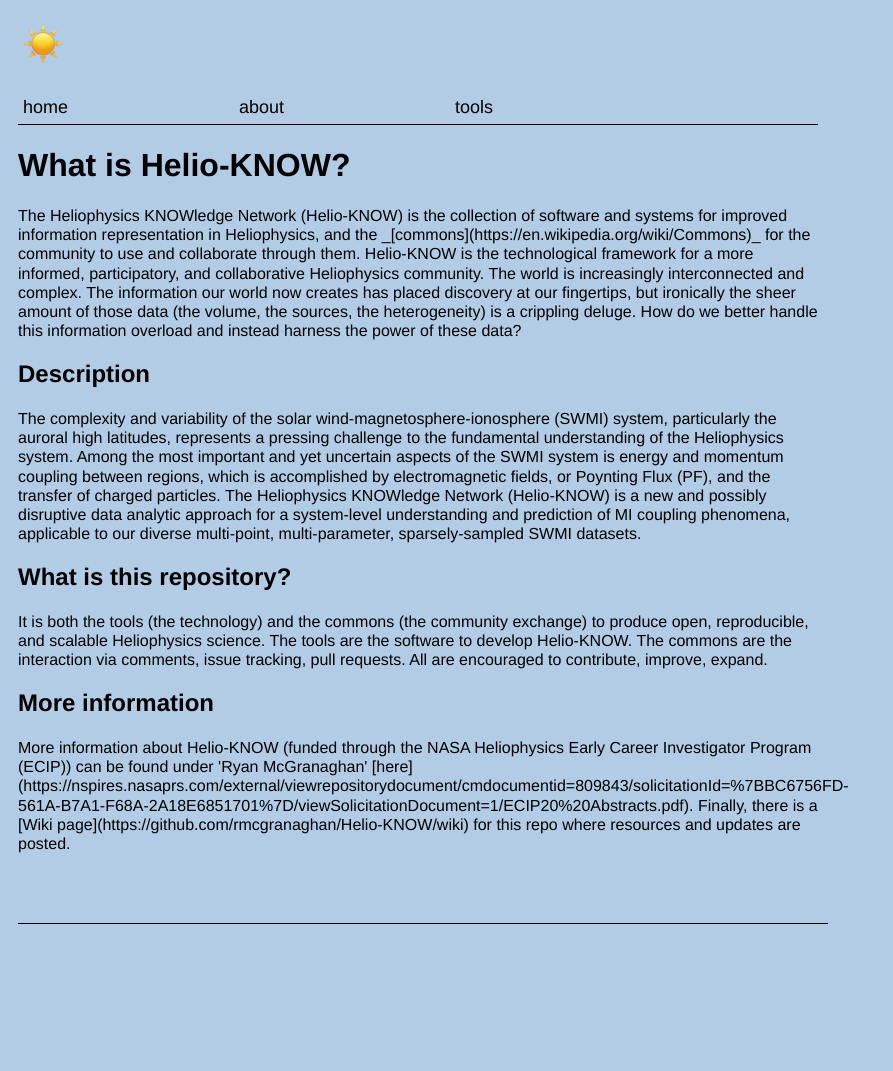
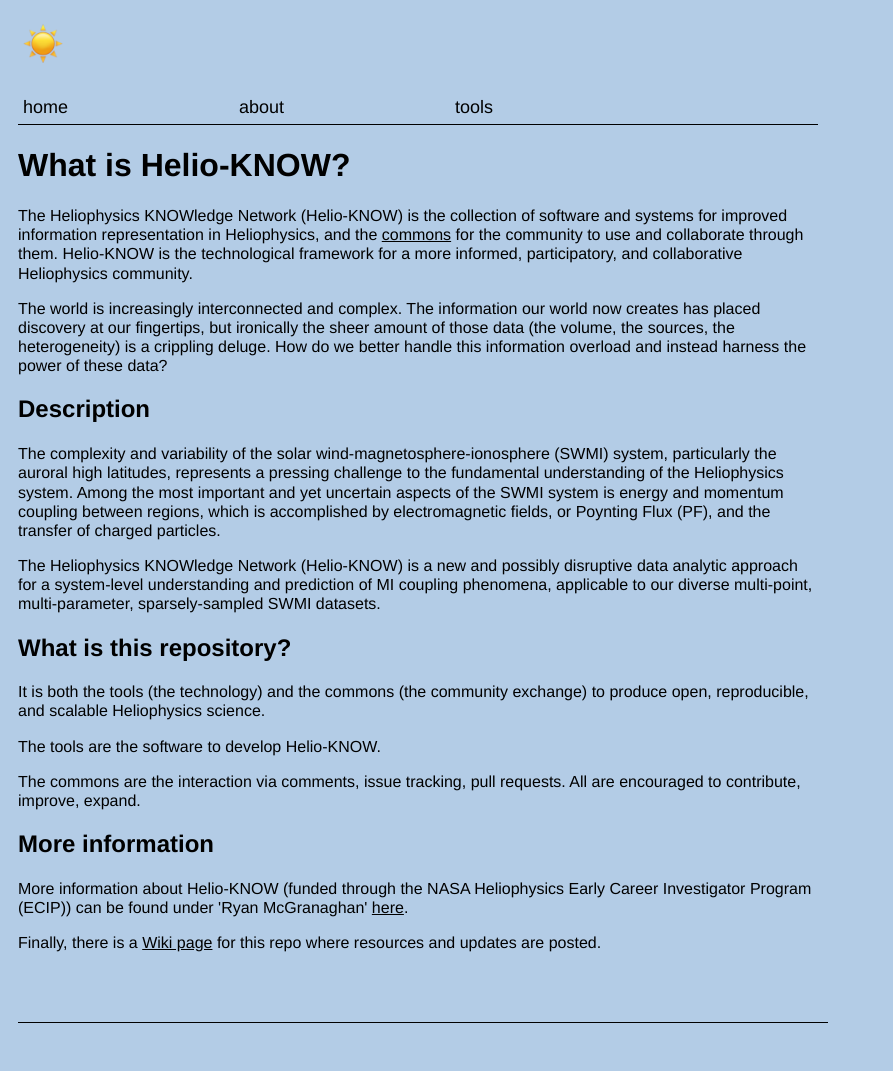
Before and after one commit to agnescameron/HelioKNOW, a Jekyll site: the page built from app/about.html, in a window 1280 px wide. Shown: the whole page, without its empty margins (0-893 px from the left). Built offline with Jekyll 4.4.1, drawn with Linux system fonts in a browser that asks for light colours; nearby versions of some CDN libraries; before the commit the page ends 972 px from its top, so only the background shows below that.

Commit message:
tidied about page

```diff
--- a/app/about.html
+++ b/app/about.html
@@ -3,25 +3,25 @@
 layout: main
 ---
 
-The Heliophysics KNOWledge Network (Helio-KNOW) is the collection of software and systems for improved information representation in Heliophysics, and the _[commons](https://en.wikipedia.org/wiki/Commons)_ for the community to use and collaborate through them. Helio-KNOW is the technological framework for a more informed, participatory, and collaborative Heliophysics community.
+<p>The Heliophysics KNOWledge Network (Helio-KNOW) is the collection of software and systems for improved information representation in Heliophysics, and the <a href="https://en.wikipedia.org/wiki/Commons)">commons</a> for the community to use and collaborate through them. Helio-KNOW is the technological framework for a more informed, participatory, and collaborative Heliophysics community. </p>
 
-The world is increasingly interconnected and complex. The information our world now creates has placed discovery at our fingertips, but ironically the sheer amount of those data (the volume, the sources, the heterogeneity) is a crippling deluge. How do we better handle this information overload and instead harness the power of these data?
+<p>The world is increasingly interconnected and complex. The information our world now creates has placed discovery at our fingertips, but ironically the sheer amount of those data (the volume, the sources, the heterogeneity) is a crippling deluge. How do we better handle this information overload and instead harness the power of these data? </p>
 
 
 <h2>Description</h2>
-The complexity and variability of the solar wind-magnetosphere-ionosphere (SWMI) system, particularly the auroral high latitudes, represents a pressing challenge to the fundamental understanding of the Heliophysics system. Among the most important and yet uncertain aspects of the SWMI system is energy and momentum coupling between regions, which is accomplished by electromagnetic fields, or Poynting Flux (PF), and the transfer of charged particles.
+<p>The complexity and variability of the solar wind-magnetosphere-ionosphere (SWMI) system, particularly the auroral high latitudes, represents a pressing challenge to the fundamental understanding of the Heliophysics system. Among the most important and yet uncertain aspects of the SWMI system is energy and momentum coupling between regions, which is accomplished by electromagnetic fields, or Poynting Flux (PF), and the transfer of charged particles.</p>
 
-The Heliophysics KNOWledge Network (Helio-KNOW) is a new and possibly disruptive data analytic approach for a system-level understanding and prediction of MI coupling phenomena, applicable to our diverse multi-point, multi-parameter, sparsely-sampled SWMI datasets.
+<p>The Heliophysics KNOWledge Network (Helio-KNOW) is a new and possibly disruptive data analytic approach for a system-level understanding and prediction of MI coupling phenomena, applicable to our diverse multi-point, multi-parameter, sparsely-sampled SWMI datasets.</p>
 
 <h2>What is this repository?</h2>
-It is both the tools (the technology) and the commons (the community exchange) to produce open, reproducible, and scalable Heliophysics science.
+<p>It is both the tools (the technology) and the commons (the community exchange) to produce open, reproducible, and scalable Heliophysics science. </p>
 
-The tools are the software to develop Helio-KNOW.
+<p>The tools are the software to develop Helio-KNOW. </p>
 
-The commons are the interaction via comments, issue tracking, pull requests. All are encouraged to contribute, improve, expand.
+<p>The commons are the interaction via comments, issue tracking, pull requests. All are encouraged to contribute, improve, expand. </p>
 
 
 <h2>More information</h2>
-More information about Helio-KNOW (funded through the NASA Heliophysics Early Career Investigator Program (ECIP)) can be found under 'Ryan McGranaghan' [here](https://nspires.nasaprs.com/external/viewrepositorydocument/cmdocumentid=809843/solicitationId=%7BBC6756FD-561A-B7A1-F68A-2A18E6851701%7D/viewSolicitationDocument=1/ECIP20%20Abstracts.pdf).
+<p>More information about Helio-KNOW (funded through the NASA Heliophysics Early Career Investigator Program (ECIP)) can be found under 'Ryan McGranaghan' <a href="https://nspires.nasaprs.com/external/viewrepositorydocument/cmdocumentid=809843/solicitationId=%7BBC6756FD-561A-B7A1-F68A-2A18E6851701%7D/viewSolicitationDocument=1/ECIP20%20Abstracts.pdf">here</a>. </p>
 
-Finally, there is a [Wiki page](https://github.com/rmcgranaghan/Helio-KNOW/wiki) for this repo where resources and updates are posted.
+<p>Finally, there is a <a href="https://github.com/rmcgranaghan/Helio-KNOW/wiki">Wiki page</a> for this repo where resources and updates are posted. </p>
```
